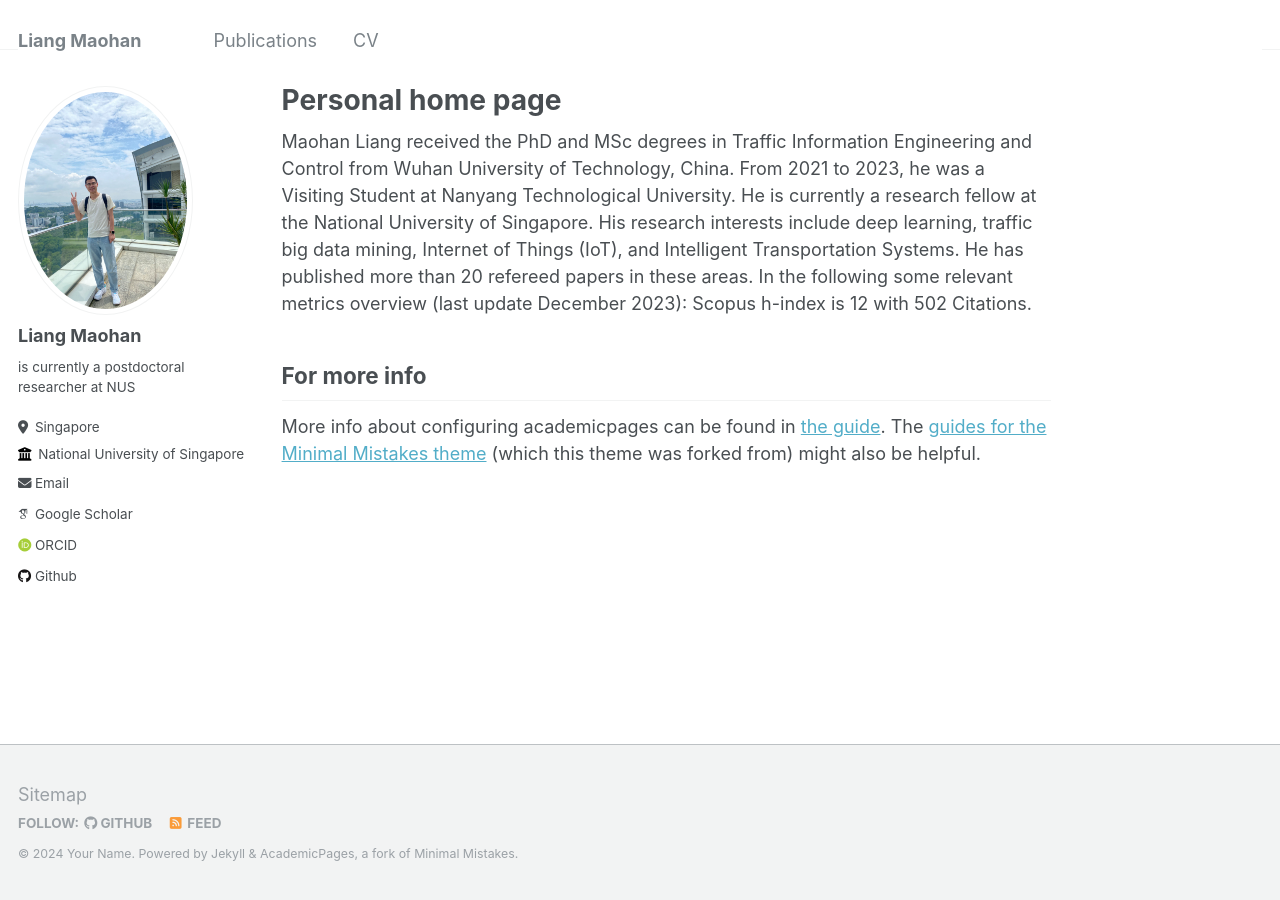
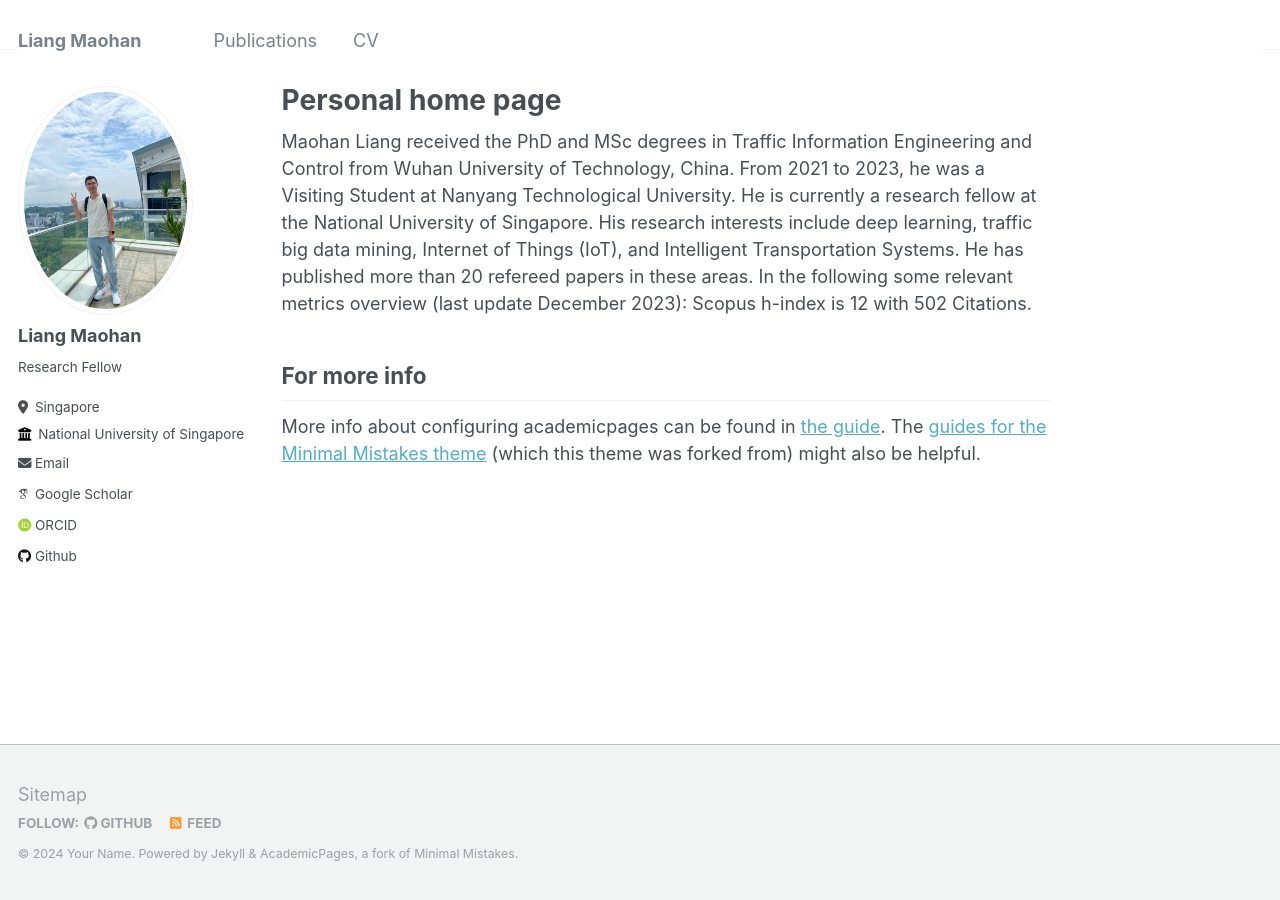
Before and after one commit to maohliang/nus.github.io, a Jekyll site: the page built from _pages/about.md, in a window 1280 px wide. Built offline with Jekyll 4.4.1, drawn with Linux system fonts in a browser that asks for light colours; some web fonts are replaced; a file with an impossible date is left out.

Commit message:
Update _config.yml

```diff
--- a/_config.yml
+++ b/_config.yml
@@ -25,7 +25,7 @@ author:
   avatar           : "profile.png"
   name             : "Liang Maohan"
   pronouns         : # example: "she/her"
-  bio              : "is currently a postdoctoral researcher at NUS"
+  bio              : "Research Fellow"
   location         : "Singapore"
   employer         : "National University of Singapore"
   uri              : # URL
```
